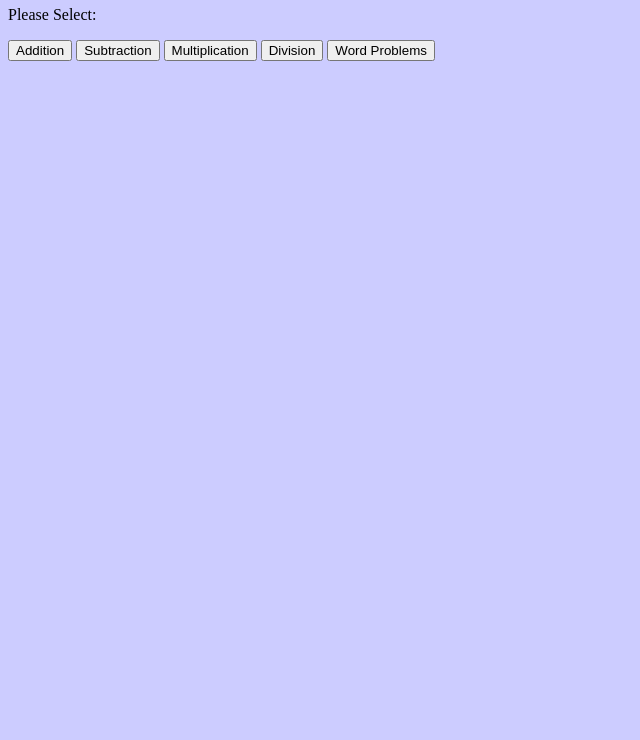
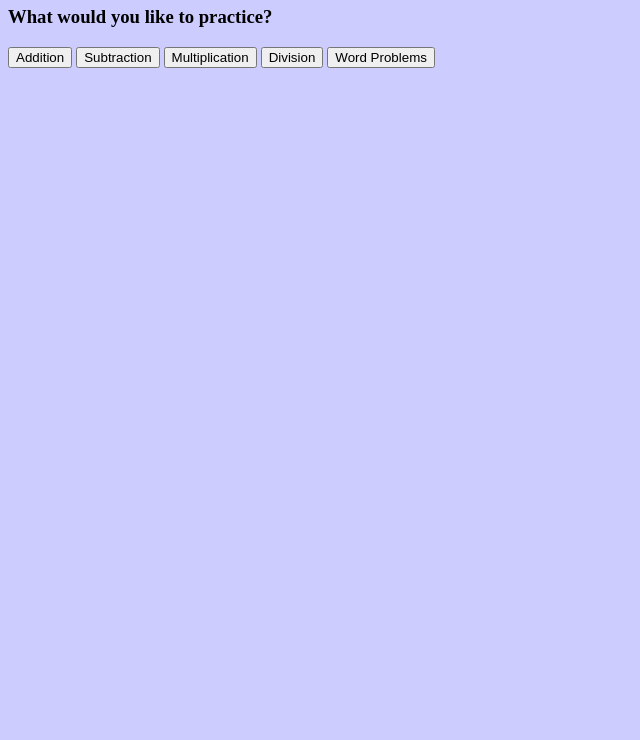
Before and after one commit to BeeOneSmartie-MinuteMath/grade4, a plain HTML site: page index.html in a window 1280 px wide. Shown: the part 60-800 px from the top of the page, without its empty margins (0-640 px from the left). Drawn offline with Linux system fonts and the light colour scheme.

Commit message:
Update index.html

```diff
--- a/index.html
+++ b/index.html
@@ -2,7 +2,7 @@
   <body>
     <body bgcolor="#ccccff">
     <h1> Grade 4 Minute Math </h1>
-    <p> Please Select: </p>
+    <h3> What would you like to practice? </h3>
 
     <script>
       function myFunction()
```
